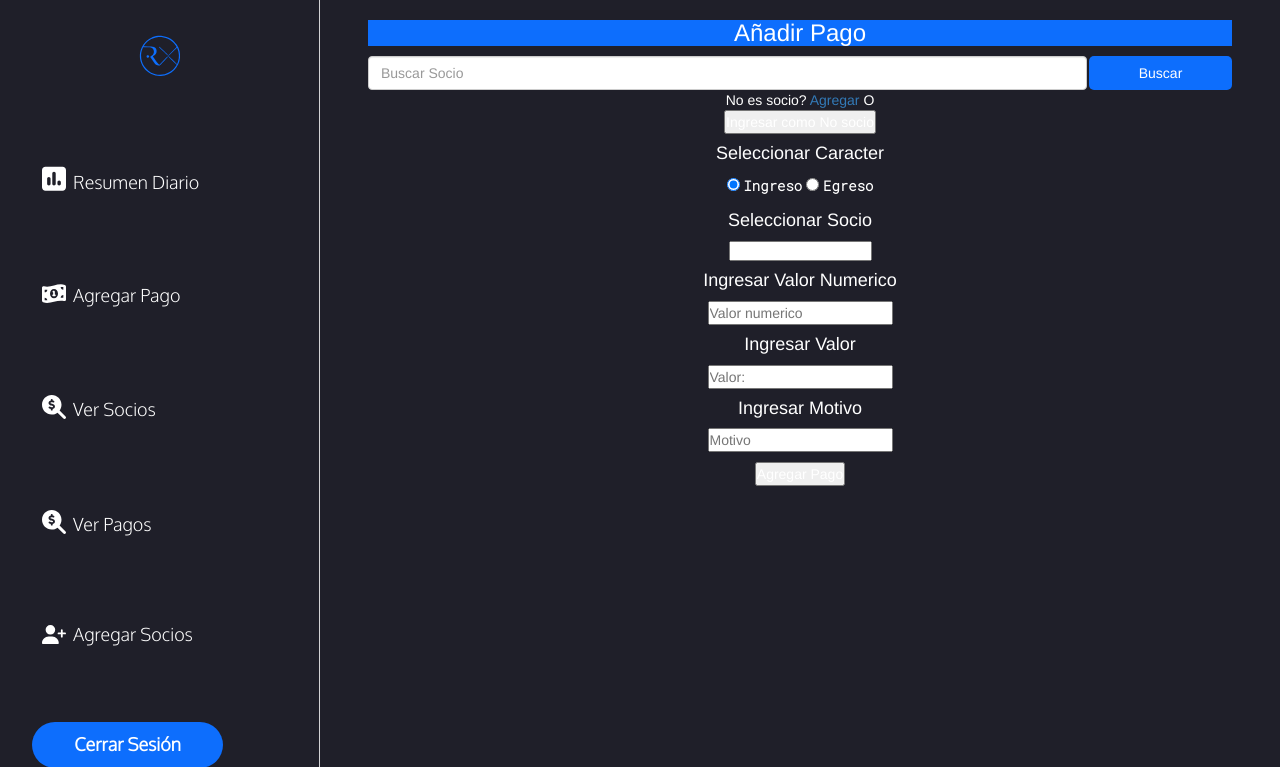
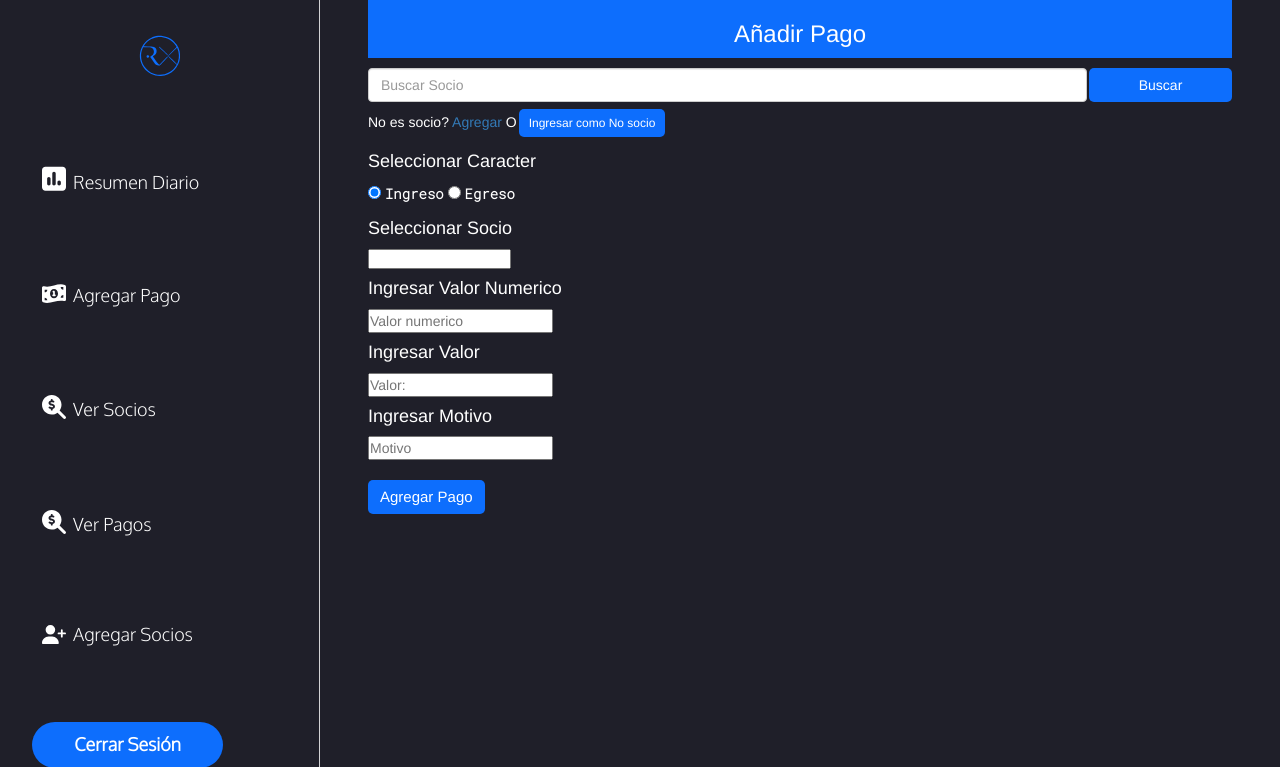
Before and after one commit to SantiagoJCuria/reides, a PHP site: page /pagos/agregar_pago.php in a window 1280 px wide. Shown: the top 767 px of the page. Run offline with PHP 8.4, Linux system fonts and the light colour scheme; a user stored in the database is signed in; data comes from the database, SQL or seed files in the repository; data that the repository does not hold is empty.

Commit message:
Hay problemas esta mal hecha la estructura

```diff
--- a/pagos/agregar_pago.php
+++ b/pagos/agregar_pago.php
@@ -118,32 +118,34 @@
             <a href="logout.php" class="menu-lateral--form menu-lateral--btn-out">Cerrar Sesión</a>
         </nav>
         <section class="principal">
-            <div class="principal--contenedor">
+            <div class="principal--add-pay">
                 <div class="principal--titulo-pagina">
                     <h3>Añadir Pago</h3>
                 </div>
                 <form action="" method="POST" class="principal--pay">
                     <input class="form-control form-control-sm" type="text" id="buscar" name="buscar" placeholder="Buscar Socio"></input>
-                    <button type="submit" id="busqueda" name="busqueda">Buscar</button></p>
+                    <button type="submit" id="busqueda" name="busqueda">Buscar</button>
                 </form>
                 <?php if($socio != "Nosocio") : ?>
-                No es socio?<a href="../socios/agregar_socio.php"> Agregar</a> O
+                <div class="principal--texto">
+                    <p class="principal--parrafo"> No es socio? <a href="../socios/agregar_socio.php"> Agregar</a> O</p>
                     <?php endif; ?>
                     <form action="" method="POST">
                         <input type="hidden" id="socio" name="socio"
                         <?php if($socio != "Nosocio") : ?> value="Nosocio"  <?php endif; ?>
                         <?php if($socio == "Nosocio") : ?> value="Socio"  <?php endif; ?>></input>
-                    <button type="submit" id="Nosocio" name="Nosocio">
+                        <button class="btn btn-primary btn-sm" type="submit" id="Nosocio" name="Nosocio">
                             <?php if($socio != "Nosocio") : ?> Ingresar como No socio <?php endif; ?>
                             <?php if($socio == "Nosocio") : ?> Ingresar como Socio <?php endif; ?>
-                    </button></p>
+                        </button>
+                </div>
                 </form>
-                <form action="" method="POST">
+                <form action="" method="POST" class="form-check">
                     <h4>Seleccionar Caracter</h4>
-                    <input type="radio" id="ing" name="caracter" value="Ingreso" checked>
-                    <label for="Ingreso">Ingreso</label>
-                    <input type="radio" id="egr" name="caracter" value="Egreso">
-                    <label for="Egreso">Egreso</label>
+                    <input class="form-check-input" type="radio" id="ing" name="caracter" value="Ingreso" checked>
+                    <label class="form-check-label" for="Ingreso">Ingreso</label>
+                    <input class="form-check-input" type="radio" id="egr" name="caracter" value="Egreso">
+                    <label class="form-check-label" for="Egreso">Egreso</label>
                     <?php if($socio != "Nosocio") : ?>
                     <h4>Seleccionar Socio</h4>
                     <select id="id_socio" name="id_socio" required="true">
@@ -179,7 +181,8 @@
                 <input type="text" id="valor" name="valor" placeholder="Valor:"></input></p>
                 <h4>Ingresar Motivo</h4>
                 <input type="text" id="motivo" name="motivo" required="true" placeholder="Motivo"></input></p>
-                <button type="submit" id="submit" name="submit">Agregar Pago</button></form>
+                <button class="btn boton" type="submit" id="submit" name="submit">Agregar Pago</button>
+            </form>
 
             <?
 
--- a/style.css
+++ b/style.css
@@ -140,6 +140,9 @@
 .principal--titulo-pagina {
     background-color: #0d6efd;
     width: 100%;
+    padding: 1px;
+    margin-bottom: 10px;
+    text-align: center;
 
 }
 .principal--pay {
@@ -152,3 +155,28 @@
     border-radius: 5px;
     margin-left: 2px;
 }
+.principal--texto{
+    margin-top: 10px;
+    display: flex;
+}
+.principal--texto button{
+    background-color: #0d6efd;
+    border: 0px;
+    border-radius: 5px;
+    margin-left: 2px;
+    position: relative;
+    bottom: 3px;
+}
+.principal--add-pay{
+    width: 90%;
+    border-radius: 10px;
+    margin: auto;
+    color: white;
+}
+.boton{
+    background-color: #0d6efd;
+    border: 0px;
+    border-radius: 5px;
+    margin-top: 10px;
+    font-size: 1.5rem;
+}
```
Lines whose indentation alone changed are shown as unchanged.
